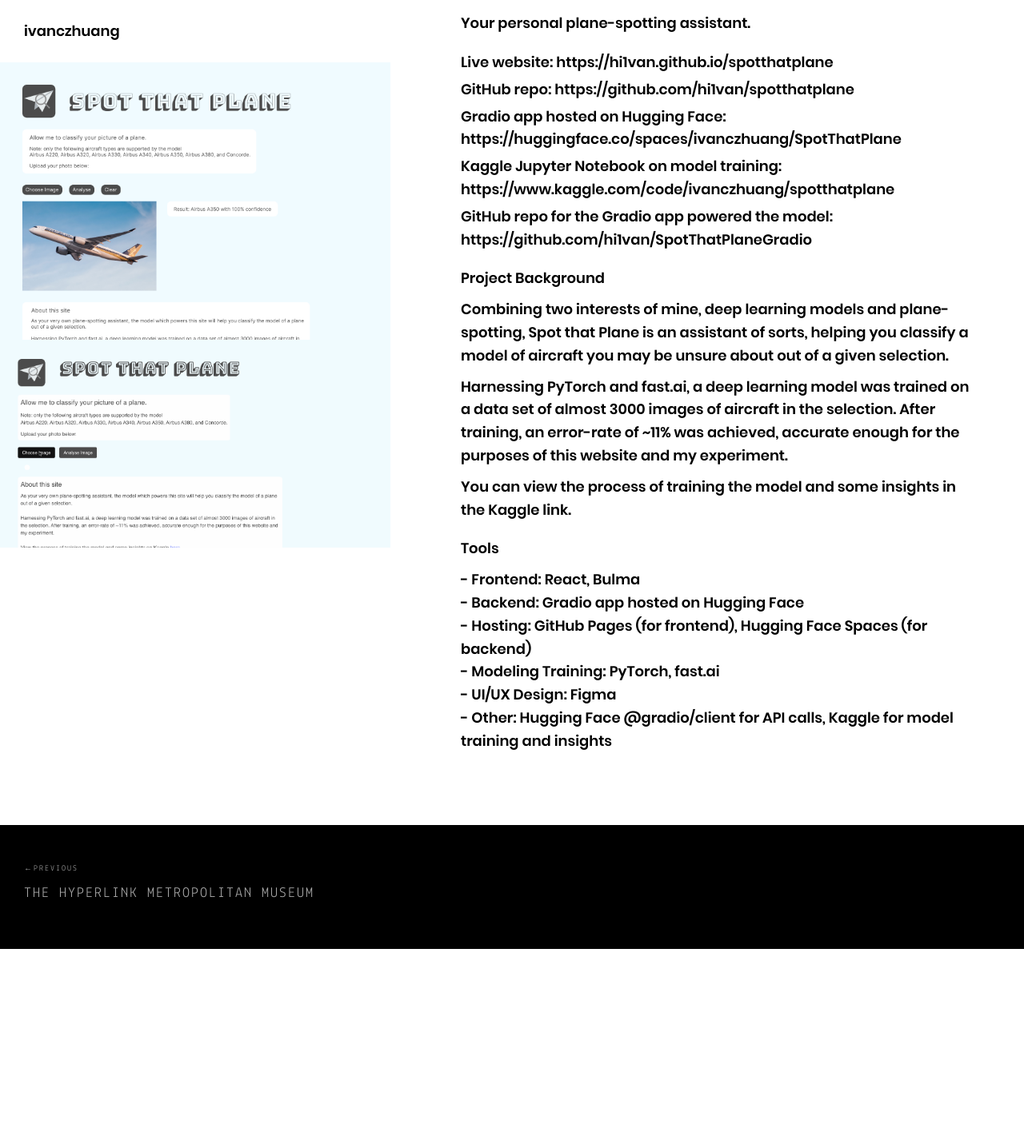
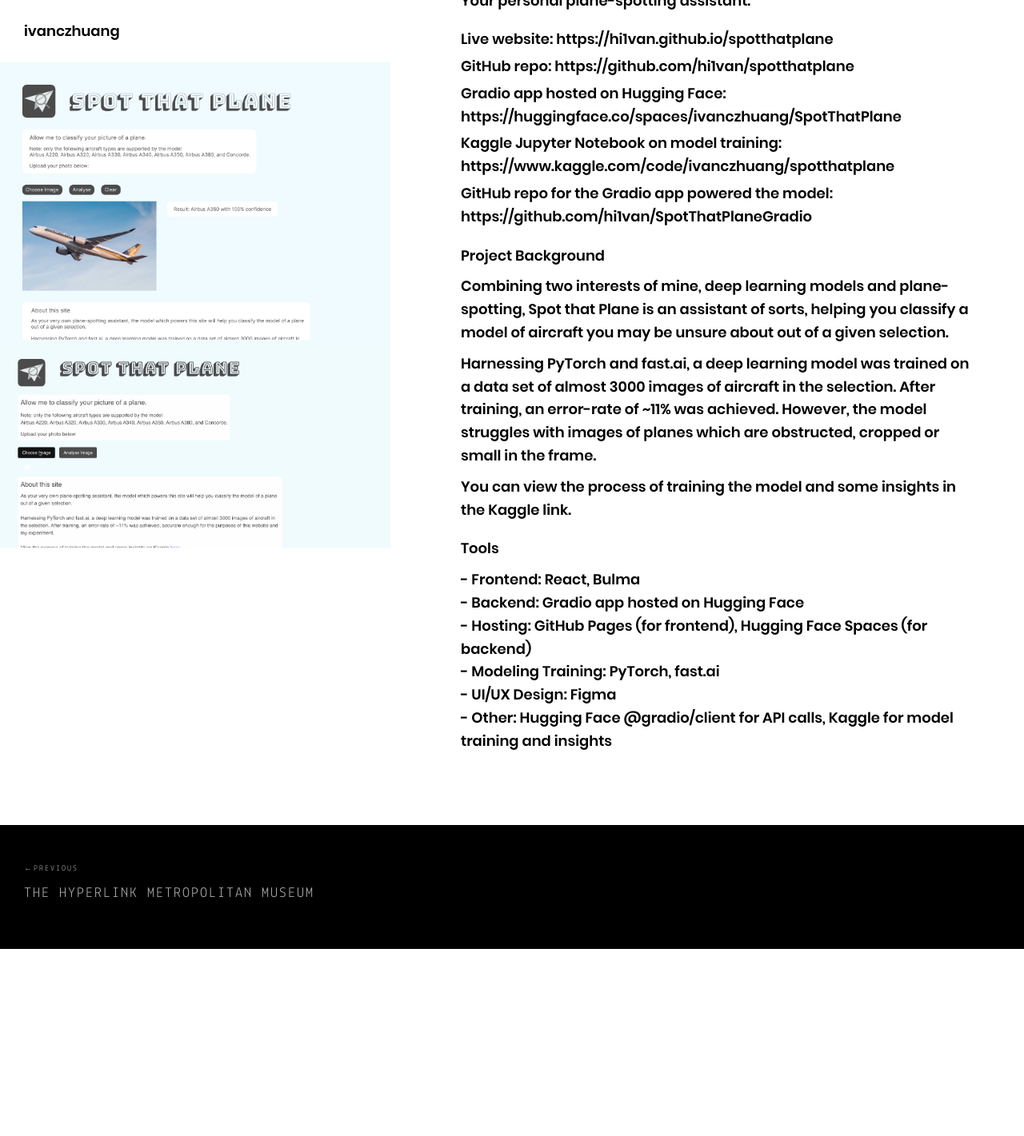
Before and after one commit to hi1van/hi1van.github.io, a Jekyll site: the page built from _posts/projects/2025-02-06-spotthatplane.md, in a window 1280 px wide. Shown: the whole page at 80% size. Built offline with Jekyll 4.4.1, drawn with Linux system fonts in a browser that asks for light colours.

Commit message:
updated spotthatplane page

```diff
--- a/_posts/projects/2025-02-06-spotthatplane.md
+++ b/_posts/projects/2025-02-06-spotthatplane.md
@@ -47,8 +47,8 @@
 an assistant of sorts, helping you classify a model of aircraft you may be unsure about out of a given selection.</p>
 
 <p style="margin-bottom: 10px;">Harnessing PyTorch and fast.ai, a deep learning model was trained on a data set of almost 3000
-images of aircraft in the selection. After training, an error-rate of ~11% was achieved, accurate
-enough for the purposes of this website and my experiment.</p>
+images of aircraft in the selection. After training, an error-rate of ~11% was achieved. However,
+the model struggles with images of planes which are obstructed, cropped or small in the frame.</p>
 
 <p style="margin-bottom: 20px;">You can view the process of training the model and some insights in the Kaggle link.</p>
 
```
Also changed, not shown: 1 other file.
